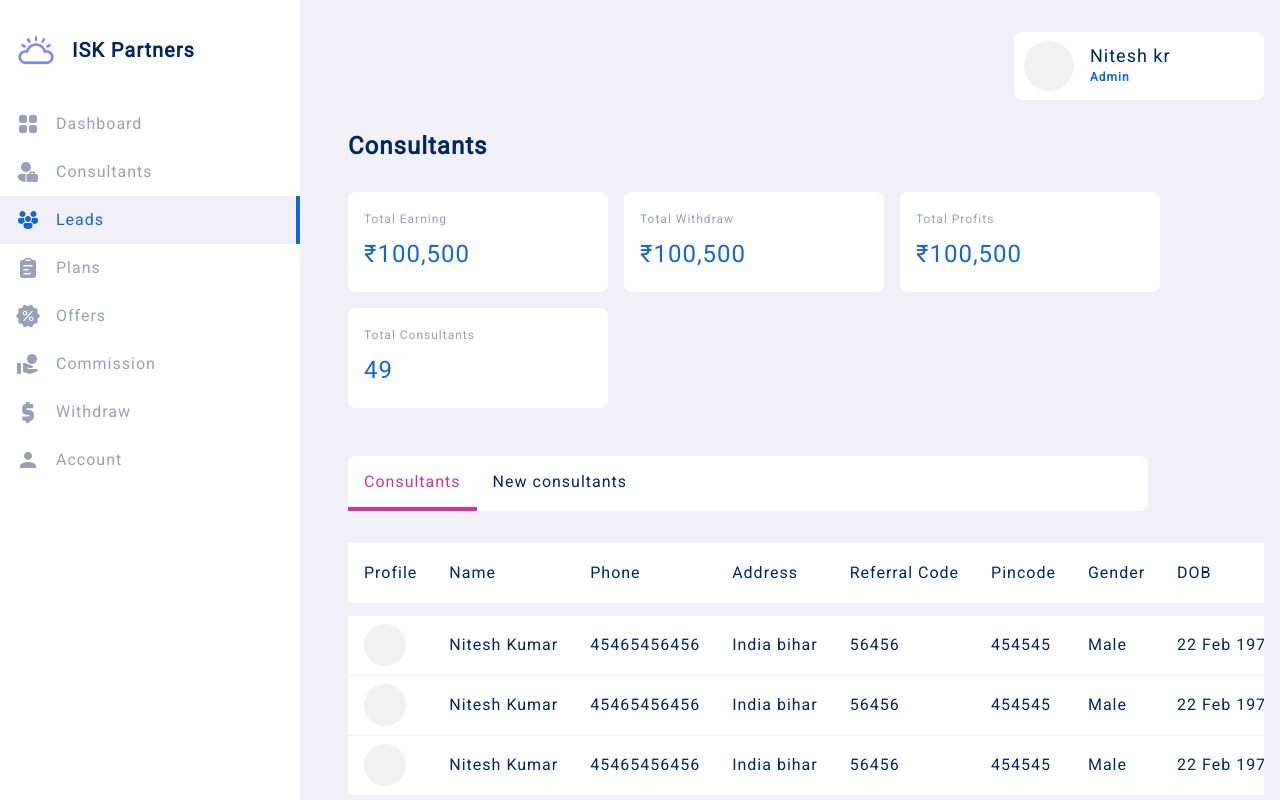
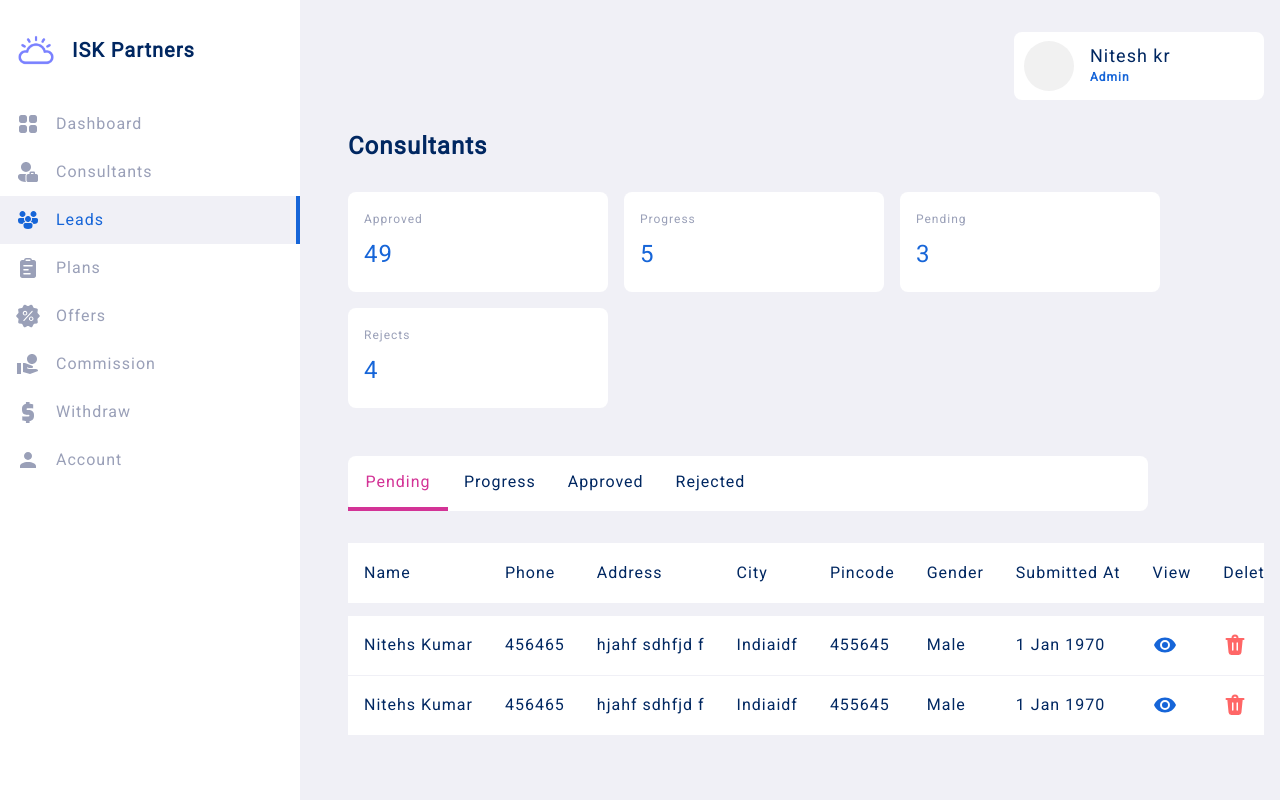
Before and after one commit to nitesh-dev/ITC-Partners-frontend, a Nuxt app: page /admin/leads in a window 1280 px wide. Shown: the top 800 px of the page. Built offline with nearby package versions, Linux system fonts and the light colour scheme.

Commit message:
leads page completed

```diff
--- a/data/dataTypes.ts
+++ b/data/dataTypes.ts
@@ -50,7 +50,8 @@ export interface Lead{
     employer_status: string,
     monthly_income: string,
     consultant_id: string,
-    status: LeadStatus
+    status: LeadStatus,
+    datetime: number
 }
 
 export enum LeadStatus{
--- a/pages/admin/leads.vue
+++ b/pages/admin/leads.vue
@@ -1,71 +1,108 @@
 <script setup lang='ts'>
-import { ConsultantAccount } from 'data/dataTypes';
+import { Lead, LeadStatus } from '~/data/dataTypes';
 import { tabs } from '~/data/admin'
 import { dateTimeString } from '~/extra/utils'
 
 
-const consultants = ref(Array<ConsultantAccount>())
-consultants.value.push({
-    id: 'hsdafjhds',
-    first: 'Nitesh',
+const leads = ref(Array<Lead>())
+
+leads.value.push({
+    id: 'dfadf',
+    first: 'Nitehs',
     last: 'Kumar',
-    phone: 45465456456,
-    address: 'India bihar',
-    referral_code: '56456',
-    pincode: '454545',
+    phone: 456465,
+    address: 'hjahf sdhfjd f',
+    dob: 456456456456,
+    city: 'Indiaidf',
+    pincode: '455645',
     gender: 'Male',
-    is_approved: true,
-    image: '',
-    datetime: 4564654654654,
-    dob: 4546545645
+    purpose_of_loan: 'dsfdsjkdf dsfjfklajdfdf dfsasadfkdfl dsfjksdjf jsdafjads fj',
+    employer_status: 'Farmer',
+    monthly_income: '10000',
+    consultant_id: 'jkldsjf',
+    status: LeadStatus.Pending,
+    datetime: 0
 })
 
-consultants.value.push({
-    id: 'hsdafjhds',
-    first: 'Nitesh',
+leads.value.push({
+    id: 'dfadf',
+    first: 'Nitehs',
     last: 'Kumar',
-    phone: 45465456456,
-    address: 'India bihar',
-    referral_code: '56456',
-    pincode: '454545',
+    phone: 456465,
+    address: 'hjahf sdhfjd f',
+    dob: 456456456456,
+    city: 'Indiaidf',
+    pincode: '455645',
     gender: 'Male',
-    is_approved: true,
-    image: '',
-    datetime: 4564654654654,
-    dob: 4546545645
+    purpose_of_loan: 'dsfdsjkdf dsfjfklajdfdf dfsasadfkdfl dsfjksdjf jsdafjads fj',
+    employer_status: 'Farmer',
+    monthly_income: '10000',
+    consultant_id: 'jkldsjf',
+    status: LeadStatus.Approved,
+    datetime: 0
 })
 
 
-consultants.value.push({
-    id: 'hsdafjhds',
-    first: 'Nitesh',
+leads.value.push({
+    id: 'dfadf',
+    first: 'Nitehs',
     last: 'Kumar',
-    phone: 45465456456,
-    address: 'India bihar',
-    referral_code: '56456',
-    pincode: '454545',
+    phone: 456465,
+    address: 'hjahf sdhfjd f',
+    dob: 456456456456,
+    city: 'Indiaidf',
+    pincode: '455645',
     gender: 'Male',
-    is_approved: true,
-    image: '',
-    datetime: 4564654654654,
-    dob: 4546545645
+    purpose_of_loan: 'dsfdsjkdf dsfjfklajdfdf dfsasadfkdfl dsfjksdjf jsdafjads fj',
+    employer_status: 'Farmer',
+    monthly_income: '10000',
+    consultant_id: 'jkldsjf',
+    status: LeadStatus.Rejected,
+    datetime: 0
 })
 
 
-consultants.value.push({
-    id: 'hsdafjhds',
-    first: 'Nitesh',
+
+leads.value.push({
+    id: 'dfadf',
+    first: 'Nitehs',
     last: 'Kumar',
-    phone: 45465456456,
-    address: 'India bihar',
-    referral_code: '56456',
-    pincode: '454545',
+    phone: 456465,
+    address: 'hjahf sdhfjd f',
+    dob: 456456456456,
+    city: 'Indiaidf',
+    pincode: '455645',
     gender: 'Male',
-    is_approved: false,
-    image: '',
-    datetime: 4564654654654,
-    dob: 4546545645
+    purpose_of_loan: 'dsfdsjkdf dsfjfklajdfdf dfsasadfkdfl dsfjksdjf jsdafjads fj',
+    employer_status: 'Farmer',
+    monthly_income: '10000',
+    consultant_id: 'jkldsjf',
+    status: LeadStatus.Progress,
+    datetime: 0
 })
+
+
+leads.value.push({
+    id: 'dfadf',
+    first: 'Nitehs',
+    last: 'Kumar',
+    phone: 456465,
+    address: 'hjahf sdhfjd f',
+    dob: 456456456456,
+    city: 'Indiaidf',
+    pincode: '455645',
+    gender: 'Male',
+    purpose_of_loan: 'dsfdsjkdf dsfjfklajdfdf dfsasadfkdfl dsfjksdjf jsdafjads fj',
+    employer_status: 'Farmer',
+    monthly_income: '10000',
+    consultant_id: 'jkldsjf',
+    status: LeadStatus.Pending,
+    datetime: 0
+})
+
+
+
+
 
 
 
@@ -93,49 +130,51 @@ function onTabChange(index: number) {
     <div class="panel">
         <Sidebar :active-tab="2" :tab-data="tabs"></Sidebar>
 
-                <!-- header -->
-                <div class="header">
+        <!-- header -->
+        <div class="header">
             <Profile name="Nitesh kr" role="Admin" />
         </div>
 
         <h2>Consultants</h2>
         <div class="reports">
             <div class="card">
-                <p>Total Earning</p>
-                <span>₹100,500</span>
+                <p>Approved</p>
+                <span>49</span>
             </div>
             <div class="card">
-                <p>Total Withdraw</p>
-                <span>₹100,500</span>
+                <p>Progress</p>
+                <span>5</span>
             </div>
             <div class="card">
-                <p>Total Profits</p>
-                <span>₹100,500</span>
+                <p>Pending</p>
+                <span>3</span>
             </div>
             <div class="card">
-                <p>Total Consultants</p>
-                <span>49</span>
+                <p>Rejects</p>
+                <span>4</span>
             </div>
         </div>
 
 
-        <WidgetsTab :active-tab="activeTabIndex" :names="['Consultants', 'New consultants']"
+        <WidgetsTab :active-tab="activeTabIndex" :names="['Pending', 'Progress', 'Approved', 'Rejected']"
             :onChange="event => onTabChange(event)" />
 
+
+
+        <!-- Pending -->
         <div v-if="activeTabIndex == 0" class="tab-container">
 
             <table>
                 <thead>
                     <tr>
-                        <th>Profile</th>
                         <th>Name</th>
                         <th>Phone</th>
                         <th>Address</th>
-                        <th>Referral Code</th>
+                        <th>City</th>
                         <th>Pincode</th>
                         <th>Gender</th>
-                        <th>DOB</th>
-                        <th>Joined At</th>
+                        <th>Submitted At</th>
+                        <th>View</th>
                         <th>Delete</th>
                     </tr>
                 </thead>
@@ -143,17 +182,21 @@ function onTabChange(index: number) {
                     <tr class="spacer">
                         <td></td>
                     </tr>
-                    <template v-for="item, index in consultants">
-                        <tr v-if="item.is_approved">
-                            <td><img src="~/public/images/no_image.png"></td>
+                    <template v-for="item, index in leads">
+                        <tr v-if="item.status == LeadStatus.Pending">
                             <td>{{ item.first }} {{ item.last }}</td>
                             <td>{{ item.phone }}</td>
                             <td>{{ item.address }}</td>
-                            <td>{{ item.referral_code }}</td>
+                            <td>{{ item.city }}</td>
                             <td>{{ item.pincode }}</td>
                             <td>{{ item.gender }}</td>
-                            <td>{{ dateTimeString(item.dob) }}</td>
                             <td>{{ dateTimeString(item.datetime) }}</td>
+                            <td>
+                                <svg class="normal" xmlns="http://www.w3.org/2000/svg" viewBox="0 0 24 24">
+                                    <path
+                                        d="M12,9A3,3 0 0,0 9,12A3,3 0 0,0 12,15A3,3 0 0,0 15,12A3,3 0 0,0 12,9M12,17A5,5 0 0,1 7,12A5,5 0 0,1 12,7A5,5 0 0,1 17,12A5,5 0 0,1 12,17M12,4.5C7,4.5 2.73,7.61 1,12C2.73,16.39 7,19.5 12,19.5C17,19.5 21.27,16.39 23,12C21.27,7.61 17,4.5 12,4.5Z" />
+                                </svg>
+                            </td>
                             <td>
                                 <svg class="danger" fill="none" viewBox="0 0 24 24" xmlns="http://www.w3.org/2000/svg">
                                     <path
@@ -167,18 +210,112 @@ function onTabChange(index: number) {
             </table>
         </div>
 
-        <div v-else-if="activeTabIndex == 1" class="tab-container">
+        <!-- Progress -->
+        <div v-if="activeTabIndex == 1" class="tab-container">
+
             <table>
                 <thead>
                     <tr>
-                        <th>Profile</th>
                         <th>Name</th>
                         <th>Phone</th>
                         <th>Address</th>
-                        <th>Referral Code</th>
+                        <th>City</th>
                         <th>Pincode</th>
                         <th>Gender</th>
-                        <th>Joined At</th>
+                        <th>Submitted At</th>
+                        <th>View</th>
+                        <th>Delete</th>
+                    </tr>
+                </thead>
+                <tbody>
+                    <tr class="spacer">
+                        <td></td>
+                    </tr>
+                    <template v-for="item, index in leads">
+                        <tr v-if="item.status == LeadStatus.Progress">
+                            <td>{{ item.first }} {{ item.last }}</td>
+                            <td>{{ item.phone }}</td>
+                            <td>{{ item.address }}</td>
+                            <td>{{ item.city }}</td>
+                            <td>{{ item.pincode }}</td>
+                            <td>{{ item.gender }}</td>
+                            <td>{{ dateTimeString(item.datetime) }}</td>
+                            <td>
+                                <svg class="normal" xmlns="http://www.w3.org/2000/svg" viewBox="0 0 24 24">
+                                    <path
+                                        d="M12,9A3,3 0 0,0 9,12A3,3 0 0,0 12,15A3,3 0 0,0 15,12A3,3 0 0,0 12,9M12,17A5,5 0 0,1 7,12A5,5 0 0,1 12,7A5,5 0 0,1 17,12A5,5 0 0,1 12,17M12,4.5C7,4.5 2.73,7.61 1,12C2.73,16.39 7,19.5 12,19.5C17,19.5 21.27,16.39 23,12C21.27,7.61 17,4.5 12,4.5Z" />
+                                </svg>
+                            </td>
+                            <td>
+                                <svg class="danger" fill="none" viewBox="0 0 24 24" xmlns="http://www.w3.org/2000/svg">
+                                    <path
+                                        d="M21.5 6a1 1 0 0 1-.883.993L20.5 7h-.845l-1.231 12.52A2.75 2.75 0 0 1 15.687 22H8.313a2.75 2.75 0 0 1-2.737-2.48L4.345 7H3.5a1 1 0 0 1 0-2h5a3.5 3.5 0 1 1 7 0h5a1 1 0 0 1 1 1Zm-7.25 3.25a.75.75 0 0 0-.743.648L13.5 10v7l.007.102a.75.75 0 0 0 1.486 0L15 17v-7l-.007-.102a.75.75 0 0 0-.743-.648Zm-4.5 0a.75.75 0 0 0-.743.648L9 10v7l.007.102a.75.75 0 0 0 1.486 0L10.5 17v-7l-.007-.102a.75.75 0 0 0-.743-.648ZM12 3.5A1.5 1.5 0 0 0 10.5 5h3A1.5 1.5 0 0 0 12 3.5Z" />
+                                </svg>
+                            </td>
+                        </tr>
+                    </template>
+
+                </tbody>
+            </table>
+        </div>
+
+        <!-- Approved -->
+        <div v-if="activeTabIndex == 2" class="tab-container">
+
+            <table>
+                <thead>
+                    <tr>
+                        <th>Name</th>
+                        <th>Phone</th>
+                        <th>Address</th>
+                        <th>City</th>
+                        <th>Pincode</th>
+                        <th>Gender</th>
+                        <th>Submitted At</th>
+                        <th>View</th>
+
+                    </tr>
+                </thead>
+                <tbody>
+                    <tr class="spacer">
+                        <td></td>
+                    </tr>
+                    <template v-for="item, index in leads">
+                        <tr v-if="item.status == LeadStatus.Approved">
+                            <td>{{ item.first }} {{ item.last }}</td>
+                            <td>{{ item.phone }}</td>
+                            <td>{{ item.address }}</td>
+                            <td>{{ item.city }}</td>
+                            <td>{{ item.pincode }}</td>
+                            <td>{{ item.gender }}</td>
+                            <td>{{ dateTimeString(item.datetime) }}</td>
+                            <td>
+                                <svg class="normal" xmlns="http://www.w3.org/2000/svg" viewBox="0 0 24 24">
+                                    <path
+                                        d="M12,9A3,3 0 0,0 9,12A3,3 0 0,0 12,15A3,3 0 0,0 15,12A3,3 0 0,0 12,9M12,17A5,5 0 0,1 7,12A5,5 0 0,1 12,7A5,5 0 0,1 17,12A5,5 0 0,1 12,17M12,4.5C7,4.5 2.73,7.61 1,12C2.73,16.39 7,19.5 12,19.5C17,19.5 21.27,16.39 23,12C21.27,7.61 17,4.5 12,4.5Z" />
+                                </svg>
+                            </td>
+                        </tr>
+                    </template>
+
+                </tbody>
+            </table>
+        </div>
+
+        <!-- Rejected -->
+        <div v-if="activeTabIndex == 3" class="tab-container">
+
+            <table>
+                <thead>
+                    <tr>
+                        <th>Name</th>
+                        <th>Phone</th>
+                        <th>Address</th>
+                        <th>City</th>
+                        <th>Pincode</th>
+                        <th>Gender</th>
+                        <th>Submitted At</th>
+                        <th>View</th>
                         <th>Approve</th>
                         <th>Reject</th>
                     </tr>
@@ -187,16 +324,21 @@ function onTabChange(index: number) {
                     <tr class="spacer">
                         <td></td>
                     </tr>
-                    <template v-for="item, index in consultants">
-                        <tr v-if="!item.is_approved">
-                            <td><img src="~/public/images/no_image.png"></td>
+                    <template v-for="item, index in leads">
+                        <tr v-if="item.status == LeadStatus.Rejected">
                             <td>{{ item.first }} {{ item.last }}</td>
                             <td>{{ item.phone }}</td>
                             <td>{{ item.address }}</td>
-                            <td>{{ item.referral_code }}</td>
+                            <td>{{ item.city }}</td>
                             <td>{{ item.pincode }}</td>
                             <td>{{ item.gender }}</td>
                             <td>{{ dateTimeString(item.datetime) }}</td>
+                            <td>
+                                <svg class="normal" xmlns="http://www.w3.org/2000/svg" viewBox="0 0 24 24">
+                                    <path
+                                        d="M12,9A3,3 0 0,0 9,12A3,3 0 0,0 12,15A3,3 0 0,0 15,12A3,3 0 0,0 12,9M12,17A5,5 0 0,1 7,12A5,5 0 0,1 12,7A5,5 0 0,1 17,12A5,5 0 0,1 12,17M12,4.5C7,4.5 2.73,7.61 1,12C2.73,16.39 7,19.5 12,19.5C17,19.5 21.27,16.39 23,12C21.27,7.61 17,4.5 12,4.5Z" />
+                                </svg>
+                            </td>
                             <td>
                                <span class="chip success">Approve</span>
                             </td>
@@ -209,8 +351,7 @@ function onTabChange(index: number) {
                 </tbody>
             </table>
         </div>
+
     </div>
 </template>
-<style scoped>
-
-</style>
+<style scoped></style>
```
